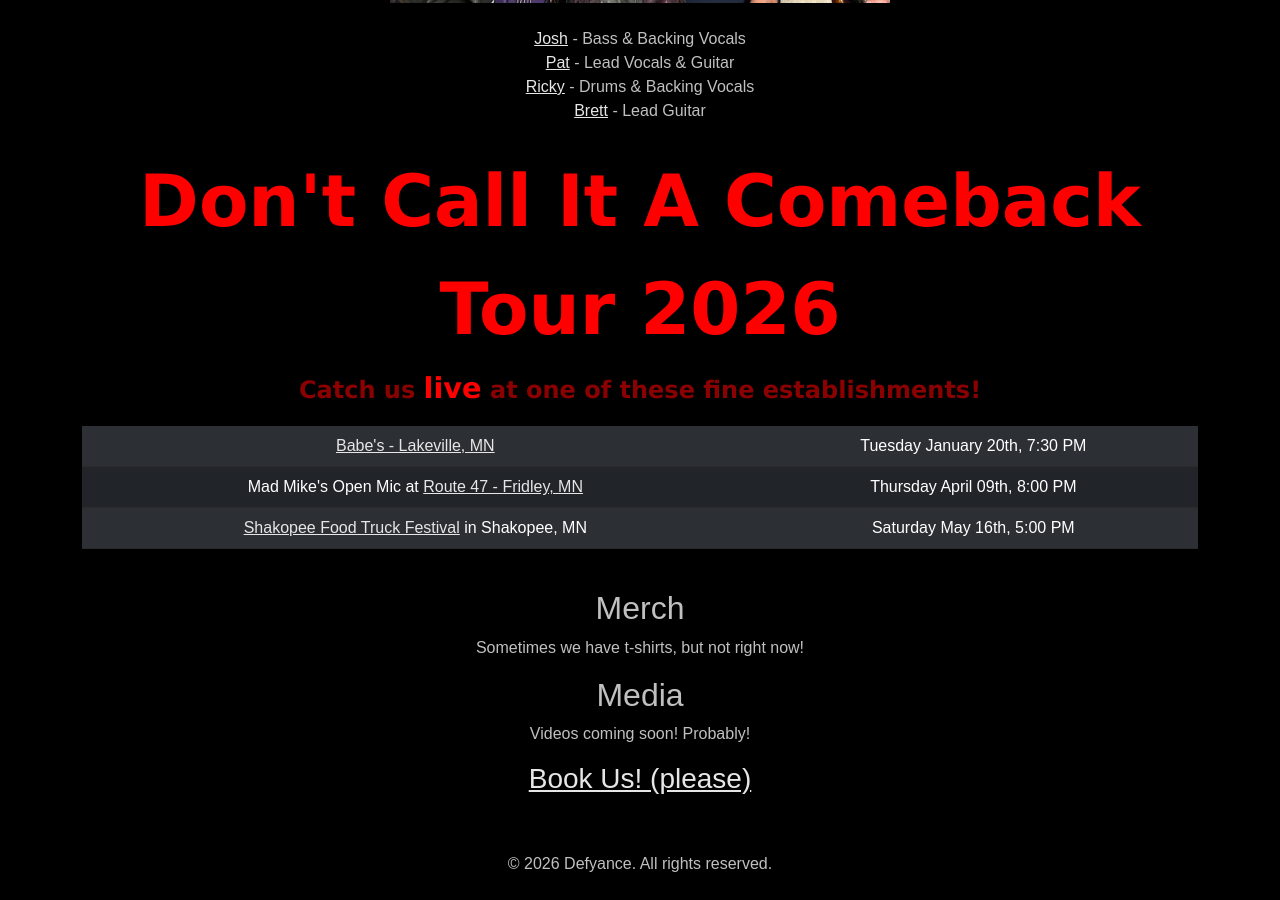
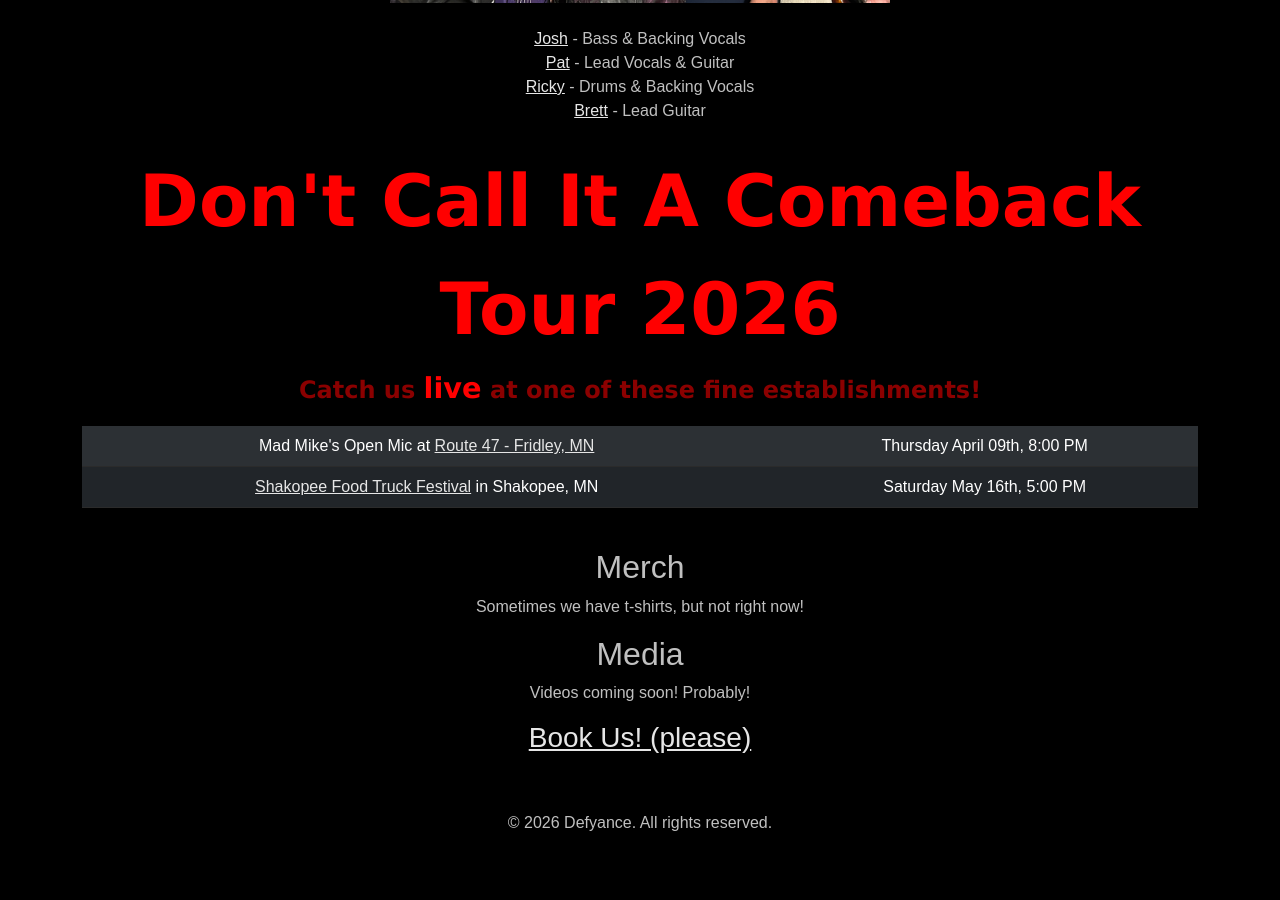
Before and after one commit to defyance-rocks/defyance-rocks.github.io, a Jekyll site: the page built from index.html, in a window 1280 px wide and 900 px high, scrolled down 758 px. Built offline with Jekyll 4.4.1, drawn with Linux system fonts in a browser that asks for light colours; after the commit the page ends 1617 px from its top, so only the background shows below that.

Commit message:
Remove Babe's event from index.html
Removed Babe's - Lakeville, MN event from the schedule.

```diff
--- a/index.html
+++ b/index.html
@@ -29,10 +29,6 @@ title: "DE-FY-ANCE! 2026 TOUR!"
   <table class="table table-striped table-dark">
     <tbody>
       <tr>
-        <td><a href="https://www.babeslakeville.com/">Babe's - Lakeville, MN</a></td>
-        <td>Tuesday January 20th, 7:30 PM</td>
-      </tr>
-      <tr>
         <td>Mad Mike's Open Mic at <a href="https://route47pubngrub.com/">Route 47 - Fridley, MN</a></td>
         <td>Thursday April 09th, 8:00 PM</td>
       </tr>
```
